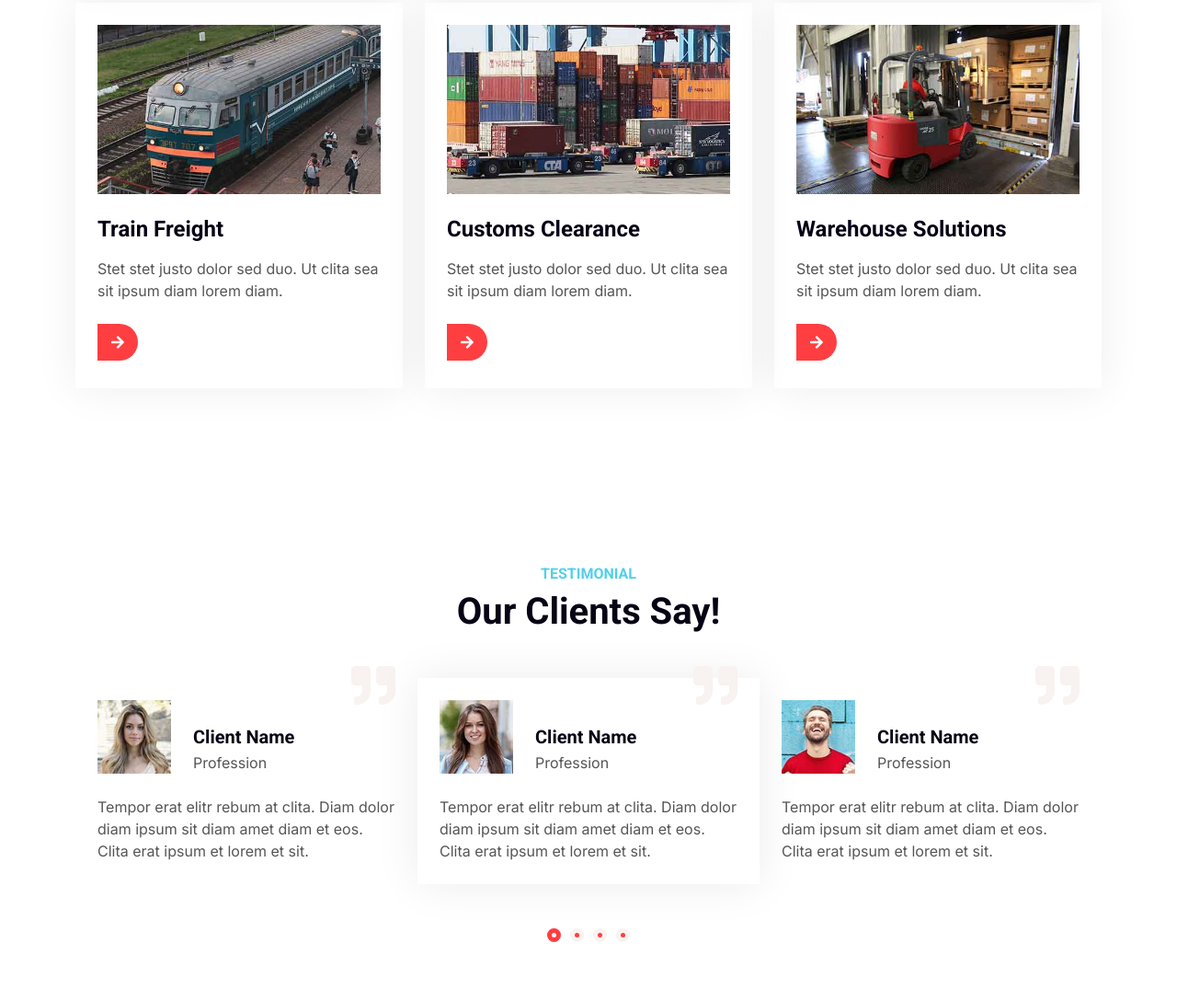
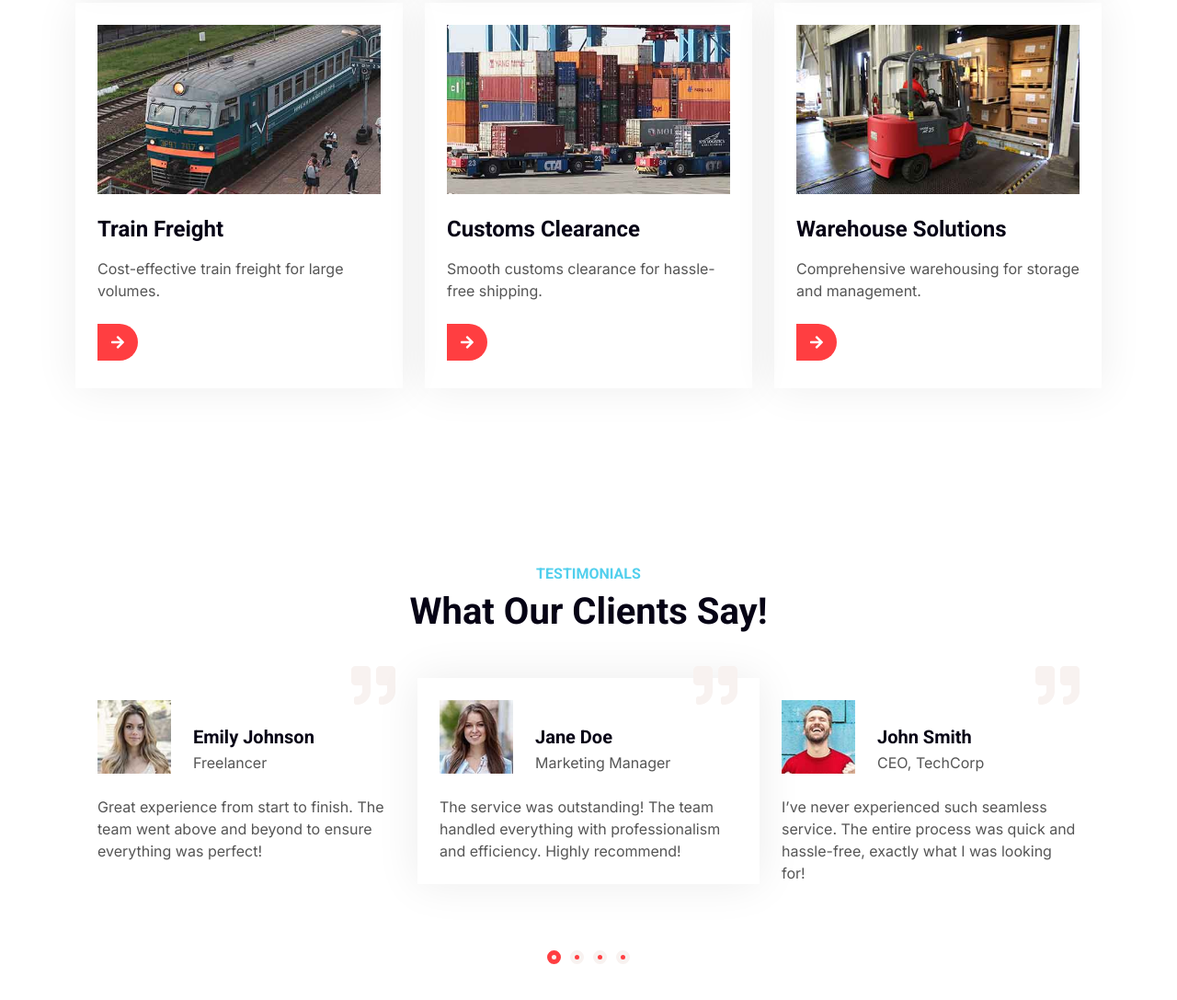
Before and after one commit to aeon-shipping/shipping, a plain HTML site: page service.html in a window 1280 px wide. Shown: the part 1161-2248 px from the top of the page at 92% size. Drawn offline with nearby package versions, Linux system fonts and the light colour scheme.

Commit message:
Update service.html

```diff
--- a/service.html
+++ b/service.html
@@ -103,7 +103,7 @@
                         <img class="img-fluid" src="img/service-1.jpg" alt="">
                     </div>
                     <h4 class="mb-3">Air Freight</h4>
-                        <p>Stet stet justo dolor sed duo. Ut clita sea sit ipsum diam lorem diam.</p>
+                    <p>Reliable air freight solutions for fast delivery.</p>
                     <a class="btn-slide mt-2" href=""><i class="fa fa-arrow-right"></i><span>Read More</span></a>
                 </div>
             </div>
@@ -113,7 +113,7 @@
                         <img class="img-fluid" src="img/service-2.jpg" alt="">
                     </div>
                     <h4 class="mb-3">Ocean Freight</h4>
-                        <p>Stet stet justo dolor sed duo. Ut clita sea sit ipsum diam lorem diam.</p>
+                    <p>Efficient ocean freight for global shipments.</p>
                     <a class="btn-slide mt-2" href=""><i class="fa fa-arrow-right"></i><span>Read More</span></a>
                 </div>
             </div>
@@ -123,7 +123,7 @@
                         <img class="img-fluid" src="img/service-3.jpg" alt="">
                     </div>
                     <h4 class="mb-3">Road Freight</h4>
-                        <p>Stet stet justo dolor sed duo. Ut clita sea sit ipsum diam lorem diam.</p>
+                    <p>Reliable road freight across major routes.</p>
                     <a class="btn-slide mt-2" href=""><i class="fa fa-arrow-right"></i><span>Read More</span></a>
                 </div>
             </div>
@@ -133,7 +133,7 @@
                         <img class="img-fluid" src="img/service-4.jpg" alt="">
                     </div>
                     <h4 class="mb-3">Train Freight</h4>
-                        <p>Stet stet justo dolor sed duo. Ut clita sea sit ipsum diam lorem diam.</p>
+                    <p>Cost-effective train freight for large volumes.</p>
                     <a class="btn-slide mt-2" href=""><i class="fa fa-arrow-right"></i><span>Read More</span></a>
                 </div>
             </div>
@@ -143,7 +143,7 @@
                         <img class="img-fluid" src="img/service-5.jpg" alt="">
                     </div>
                     <h4 class="mb-3">Customs Clearance</h4>
-                        <p>Stet stet justo dolor sed duo. Ut clita sea sit ipsum diam lorem diam.</p>
+                    <p>Smooth customs clearance for hassle-free shipping.</p>
                     <a class="btn-slide mt-2" href=""><i class="fa fa-arrow-right"></i><span>Read More</span></a>
                 </div>
             </div>
@@ -153,13 +153,14 @@
                         <img class="img-fluid" src="img/service-6.jpg" alt="">
                     </div>
                     <h4 class="mb-3">Warehouse Solutions</h4>
-                        <p>Stet stet justo dolor sed duo. Ut clita sea sit ipsum diam lorem diam.</p>
+                    <p>Comprehensive warehousing for storage and management.</p>
                     <a class="btn-slide mt-2" href=""><i class="fa fa-arrow-right"></i><span>Read More</span></a>
                 </div>
             </div>
         </div>
     </div>
 </div>
+
     <!-- Service End -->
 
 
@@ -167,8 +168,8 @@
 <div class="container-xxl py-5 wow fadeInUp" data-wow-delay="0.1s">
     <div class="container py-5">
         <div class="text-center">
-                <h6 class="text-secondary text-uppercase">Testimonial</h6>
-                <h1 class="mb-0">Our Clients Say!</h1>
+            <h6 class="text-secondary text-uppercase">Testimonials</h6>
+            <h1 class="mb-0">What Our Clients Say!</h1>
         </div>
         <div class="owl-carousel testimonial-carousel wow fadeInUp" data-wow-delay="0.1s">
             <div class="testimonial-item p-4 my-5">
@@ -176,44 +177,44 @@
                 <div class="d-flex align-items-end mb-4">
                     <img class="img-fluid flex-shrink-0" src="img/testimonial-1.jpg" style="width: 80px; height: 80px;">
                     <div class="ms-4">
-                            <h5 class="mb-1">Client Name</h5>
-                            <p class="m-0">Profession</p>
+                        <h5 class="mb-1">Jane Doe</h5>
+                        <p class="m-0">Marketing Manager</p>
                     </div>
                 </div>
-                    <p class="mb-0">Tempor erat elitr rebum at clita. Diam dolor diam ipsum sit diam amet diam et eos. Clita erat ipsum et lorem et sit.</p>
+                <p class="mb-0">The service was outstanding! The team handled everything with professionalism and efficiency. Highly recommend!</p>
             </div>
             <div class="testimonial-item p-4 my-5">
                 <i class="fa fa-quote-right fa-3x text-light position-absolute top-0 end-0 mt-n3 me-4"></i>
                 <div class="d-flex align-items-end mb-4">
                     <img class="img-fluid flex-shrink-0" src="img/testimonial-2.jpg" style="width: 80px; height: 80px;">
                     <div class="ms-4">
-                            <h5 class="mb-1">Client Name</h5>
-                            <p class="m-0">Profession</p>
+                        <h5 class="mb-1">John Smith</h5>
+                        <p class="m-0">CEO, TechCorp</p>
                     </div>
                 </div>
-                    <p class="mb-0">Tempor erat elitr rebum at clita. Diam dolor diam ipsum sit diam amet diam et eos. Clita erat ipsum et lorem et sit.</p>
+                <p class="mb-0">I’ve never experienced such seamless service. The entire process was quick and hassle-free, exactly what I was looking for!</p>
             </div>
             <div class="testimonial-item p-4 my-5">
                 <i class="fa fa-quote-right fa-3x text-light position-absolute top-0 end-0 mt-n3 me-4"></i>
                 <div class="d-flex align-items-end mb-4">
                     <img class="img-fluid flex-shrink-0" src="img/testimonial-3.jpg" style="width: 80px; height: 80px;">
                     <div class="ms-4">
-                            <h5 class="mb-1">Client Name</h5>
-                            <p class="m-0">Profession</p>
+                        <h5 class="mb-1">Michael Lee</h5>
+                        <p class="m-0">Freelancer</p>
                     </div>
                 </div>
-                    <p class="mb-0">Tempor erat elitr rebum at clita. Diam dolor diam ipsum sit diam amet diam et eos. Clita erat ipsum et lorem et sit.</p>
+                <p class="mb-0">Exceptional attention to detail and customer service! I felt valued and the results were beyond expectations.</p>
             </div>
             <div class="testimonial-item p-4 my-5">
                 <i class="fa fa-quote-right fa-3x text-light position-absolute top-0 end-0 mt-n3 me-4"></i>
                 <div class="d-flex align-items-end mb-4">
                     <img class="img-fluid flex-shrink-0" src="img/testimonial-4.jpg" style="width: 80px; height: 80px;">
                     <div class="ms-4">
-                            <h5 class="mb-1">Client Name</h5>
-                            <p class="m-0">Profession</p>
+                        <h5 class="mb-1">Emily Johnson</h5>
+                        <p class="m-0">Freelancer</p>
                     </div>
                 </div>
-                    <p class="mb-0">Tempor erat elitr rebum at clita. Diam dolor diam ipsum sit diam amet diam et eos. Clita erat ipsum et lorem et sit.</p>
+                <p class="mb-0">Great experience from start to finish. The team went above and beyond to ensure everything was perfect!</p>
             </div>
         </div>
     </div>
```
Lines whose indentation alone changed are shown as unchanged.
